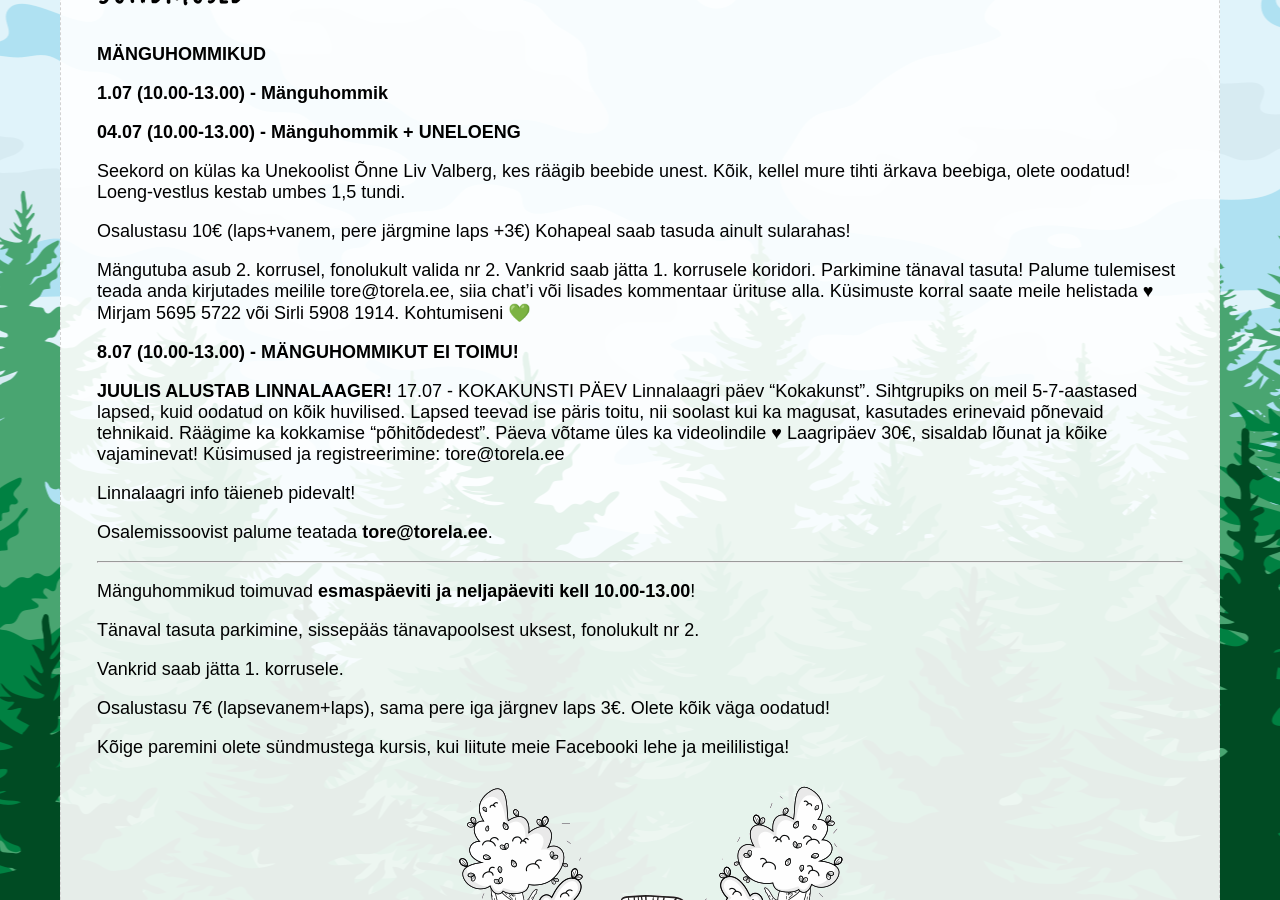
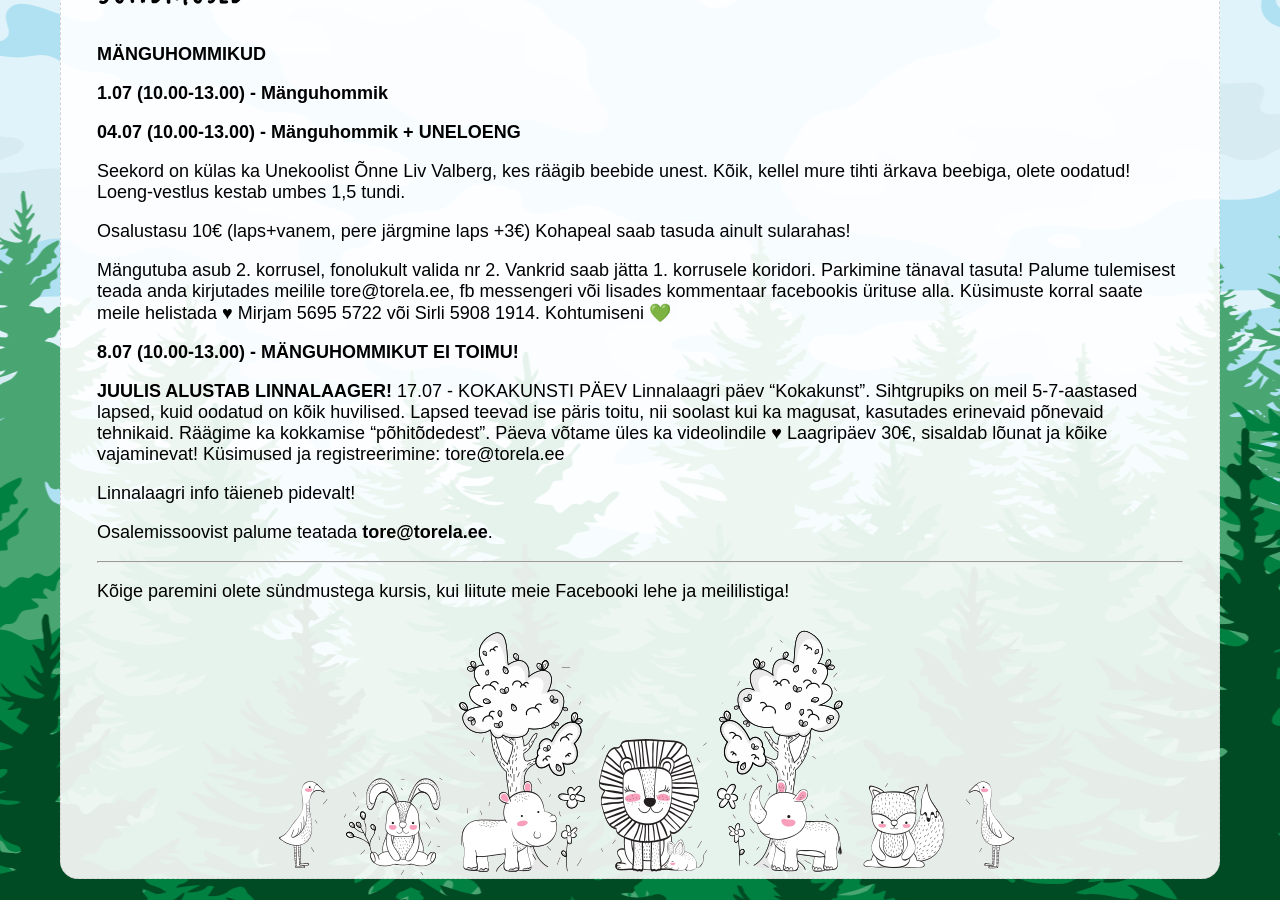
Before and after one commit to mypsik/torela, a Jekyll site: the page built from syndmused/index.md, in a window 1280 px wide and 900 px high, scrolled down 316 px. Built offline with Jekyll 4.4.1, drawn with Linux system fonts in a browser that asks for light colours.

Commit message:
Update index.md

```diff
--- a/syndmused/index.md
+++ b/syndmused/index.md
@@ -19,7 +19,7 @@ Osalustasu 10€ (laps+vanem, pere järgmine laps +3€)
 Kohapeal saab tasuda ainult sularahas!
 
 Mängutuba asub 2. korrusel, fonolukult valida nr 2. Vankrid saab jätta 1. korrusele koridori. Parkimine tänaval tasuta!
-Palume tulemisest teada anda kirjutades meilile tore@torela.ee, siia chat'i või lisades kommentaar ürituse alla.
+Palume tulemisest teada anda kirjutades meilile tore@torela.ee, fb messengeri või lisades kommentaar facebookis ürituse alla.
 Küsimuste korral saate meile helistada ♥ Mirjam 5695 5722 või Sirli 5908 1914. Kohtumiseni 💚
 
 **8.07 (10.00-13.00) - MÄNGUHOMMIKUT EI TOIMU!**
@@ -42,15 +42,4 @@ Osalemissoovist palume teatada **tore@torela.ee**.
 
 ***
 
-Mänguhommikud toimuvad **esmaspäeviti ja neljapäeviti kell 10.00-13.00**!
-
-Tänaval tasuta parkimine, sissepääs tänavapoolsest uksest, fonolukult nr 2.
-
-Vankrid saab jätta 1. korrusele.
-
-Osalustasu 7€ (lapsevanem+laps), sama pere iga järgnev laps 3€.
-Olete kõik väga oodatud!
-
-
-
 Kõige paremini olete sündmustega kursis, kui liitute meie Facebooki lehe ja meililistiga!
```
